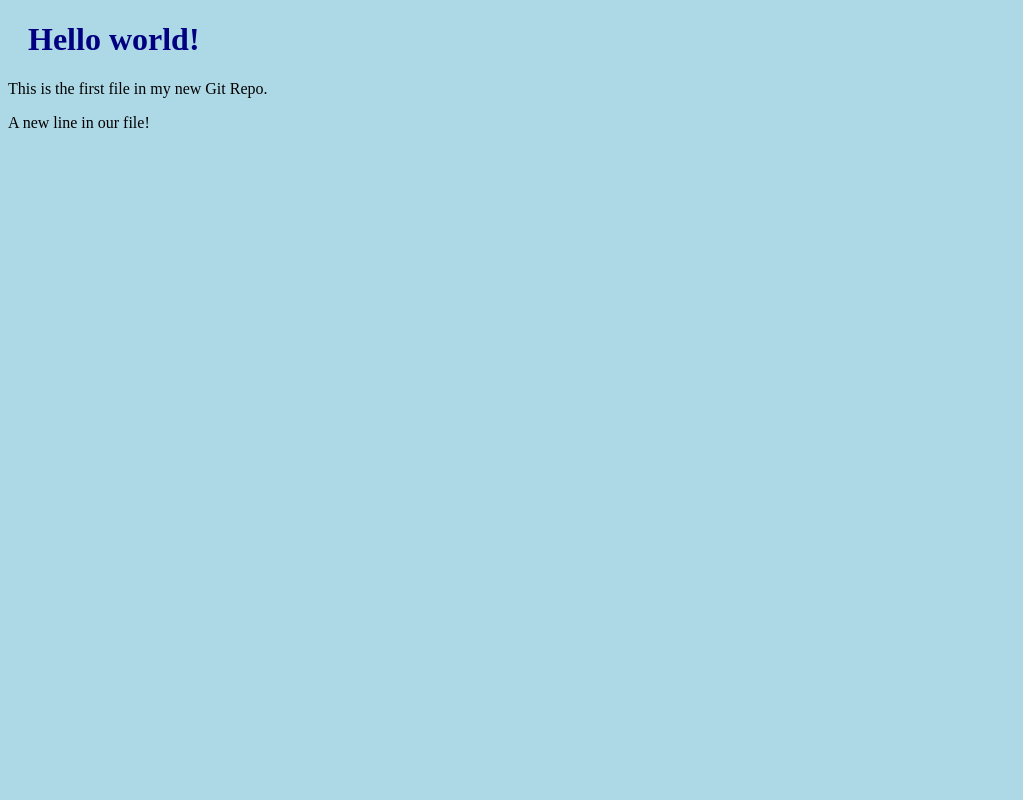
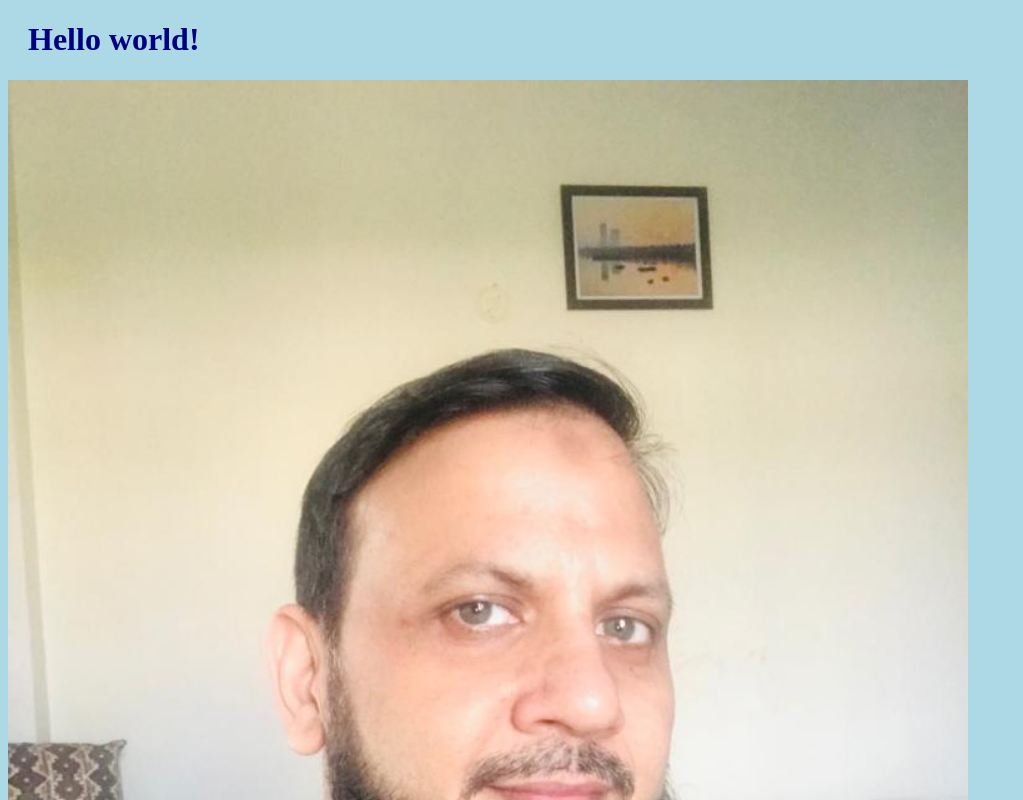
Before and after one commit to sarfraza/myproject, a plain HTML site: page index.html in a window 1280 px wide. Shown: the top 800 px of the page, without its empty margins (0-1023 px from the left). Drawn offline with Linux system fonts and the light colour scheme.

Commit message:
Added image to Hello World

```diff
--- a/index.html
+++ b/index.html
@@ -7,6 +7,8 @@
 <body>
 
 <h1>Hello world!</h1>
+<div><img src="selfie.jpeg" alt="Hello World from Space"
+style="width:100%;max-width:960px"></div>
 <p>This is the first file in my new Git Repo.</p>
 <p>A new line in our file!</p>
 
```
Also changed, not shown: selfie.jpeg (added).
